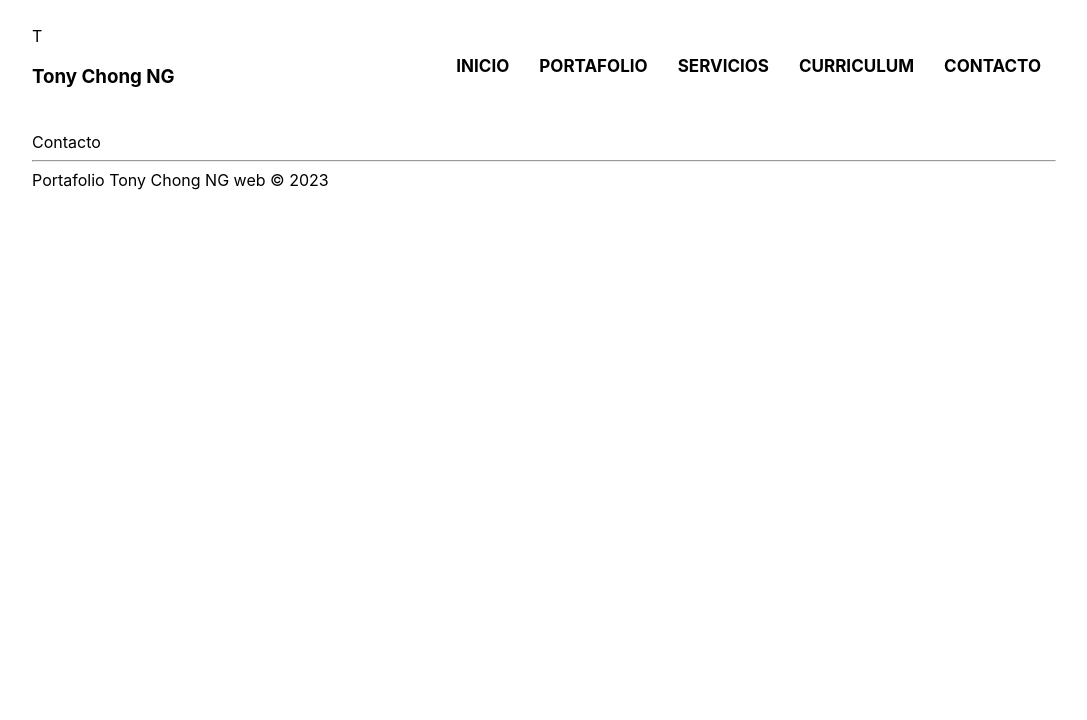
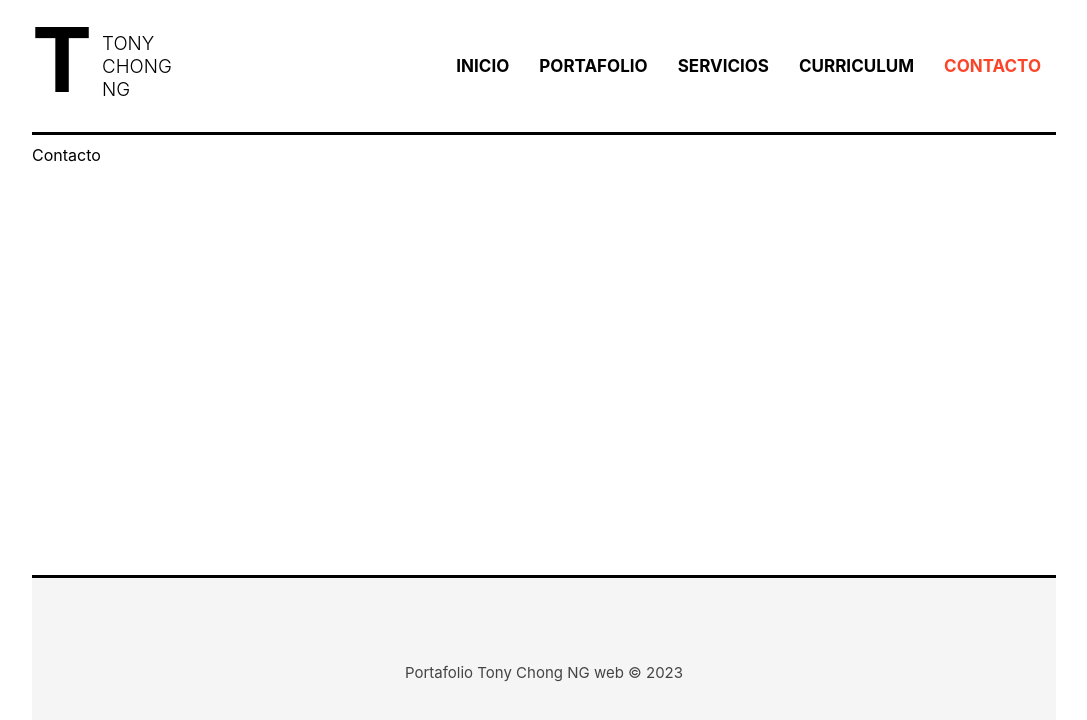
Before and after one commit to tonychongng/web_portfolio, a React (Create React App) app: page /contacto in a window 1280 px wide. Shown: the top 720 px of the page, without its empty margins (96-1183 px from the left). Built offline with nearby package versions, Linux system fonts and the light colour scheme.

Commit message:
header and footer finished

```diff
--- a/src/components/layout/Footer.js
+++ b/src/components/layout/Footer.js
@@ -2,7 +2,7 @@
 
 export const Footer = () => {
   return (
-    <footer>
+    <footer className='footer'>
       Portafolio Tony Chong NG web &copy; 2023
     </footer>
   )
--- a/src/index.css
+++ b/src/index.css
@@ -18,6 +18,8 @@
   height: 132px;
   align-items: center;
   justify-content: center;
+  border-bottom: 3px solid black;
+  margin-bottom: 10px;
 }
 
 .header .logo{
@@ -54,8 +56,47 @@
   text-decoration: none;
 }
 
+.header .activado,
 .header a:hover{
   color: #fa4529 ;
   transition: all 300ms;
 
 }
+
+
+
+.header .logo{
+  display: flex;
+}
+
+.header .logo span {
+  font-size: 90px;
+  margin-top: -8px;
+  font-weight: bold;
+}
+
+.header .logo h3 {
+  font-weight: 350;
+  display: block;
+  flex-basis: 40px;
+  margin-left: 10px;
+  text-transform: uppercase;
+}
+
+.footer {
+  min-height: 150px;
+  line-height: 100px;
+  text-align: center;
+  font-size: 15px;
+  margin-top: 30px;
+  border-top: 3px solid black;
+  padding-top: 45px;
+  background-color: #f5f5f5;
+  color: #444;
+}
+
+/*CONTENIDO PRINCIPAL*/
+
+.content {
+  min-height: 400px;
+}
--- a/src/rutas/MisRutas.js
+++ b/src/rutas/MisRutas.js
@@ -17,6 +17,8 @@
         <Header/>
 
         {/*CONTENIDO CENTRAL*/}
+        <section className='content'>
+
           <Routes>
               <Route path='/' element={<Inicio/>}/>
               <Route path='/inicio' element={<Inicio/>}/>
@@ -26,7 +28,8 @@
               <Route path='/contacto' element={<Contacto/>}/>
           </Routes>
 
-        <hr></hr>
+        </section>
+
 
         {/*FOOTER*/}
         <Footer/>
```
Lines whose indentation alone changed are shown as unchanged.
